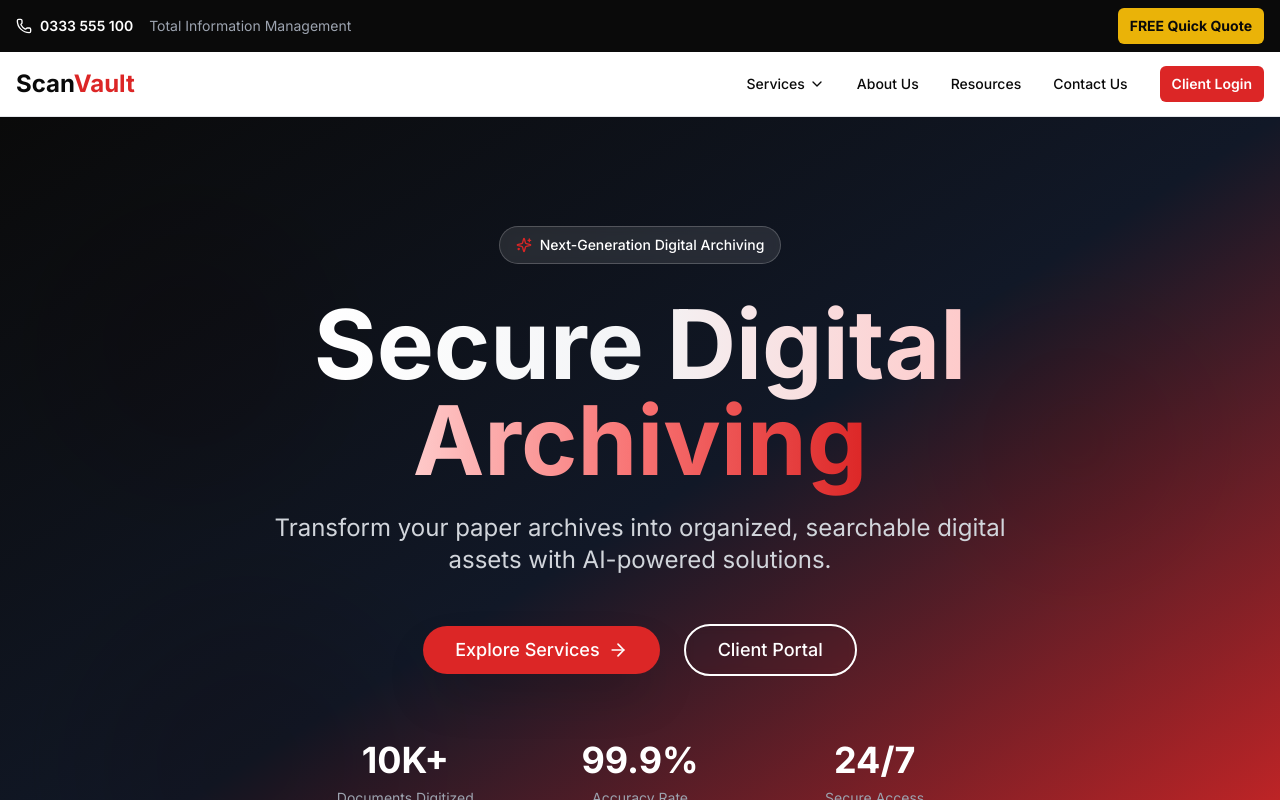
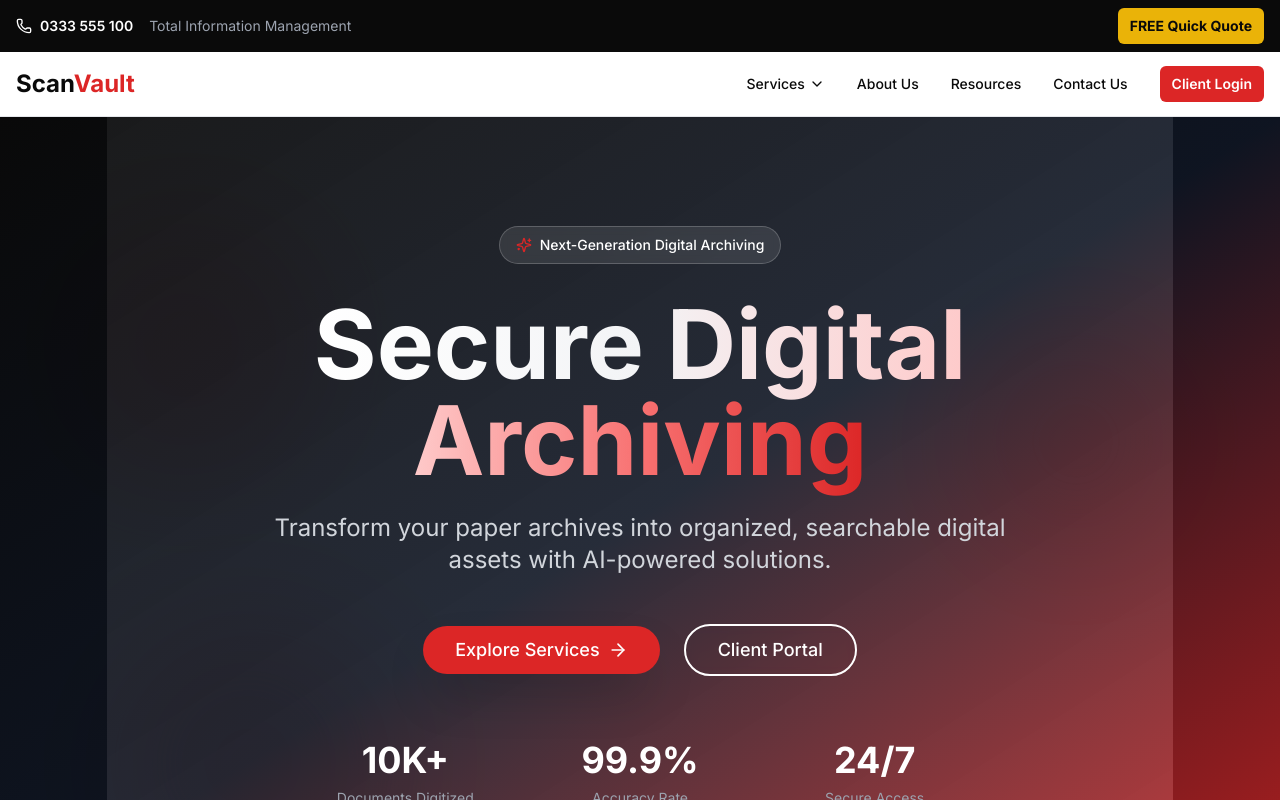
Before and after one commit to kevin21quirk/scanvault, a Next.js app: page / in a window 1280 px wide. Shown: the top 800 px of the page. Built offline with nearby package versions, Linux system fonts and the light colour scheme; no server answers.

Commit message:
Fix: Use Mux Player React component for proper video playback support

```diff
--- a/app/page.tsx
+++ b/app/page.tsx
@@ -6,6 +6,7 @@ import { Input } from "@/components/ui/input";
 import { Label } from "@/components/ui/label";
 import { Shield, Zap, Database, Lock, CheckCircle, ArrowRight, FileArchive, Star, Sparkles, TrendingUp } from "lucide-react";
 import { useState, useEffect } from "react";
+import MuxPlayer from "@mux/mux-player-react";
 
 export default function Home() {
   const [scrollY, setScrollY] = useState(0);
@@ -28,25 +29,23 @@ export default function Home() {
       <section className="relative min-h-screen flex items-center justify-center overflow-hidden bg-gradient-to-br from-scanvault-black via-gray-900 to-scanvault-red">
         {/* Background Video */}
         <div className="absolute inset-0 w-full h-full">
-          <video
+          <MuxPlayer
+            playbackId="maver7qtAkM1D851kcQFFmj01BcWGYFlrIB8tlSDLHRA"
             autoPlay
             loop
             muted
             playsInline
-            preload="auto"
-            className="absolute inset-0 w-full h-full object-cover opacity-0 transition-opacity duration-1000"
-            onLoadedData={(e) => {
-              (e.target as HTMLVideoElement).style.opacity = '1';
-            }}
-            onError={(e) => {
-              console.log('Video failed to load, using fallback background');
-              (e.target as HTMLVideoElement).style.display = 'none';
-            }}
-          >
-            <source src="https://stream.mux.com/maver7qtAkM1D851kcQFFmj01BcWGYFlrIB8tlSDLHRA/high.mp4" type="video/mp4" />
-          </video>
+            style={{
+              position: 'absolute',
+              inset: 0,
+              width: '100%',
+              height: '100%',
+              objectFit: 'cover',
+              '--controls': 'none',
+            } as any}
+          />
           {/* Dark overlay for better text readability */}
-          <div className="absolute inset-0 bg-gradient-to-br from-scanvault-black/90 via-gray-900/85 to-scanvault-red/80"></div>
+          <div className="absolute inset-0 bg-gradient-to-br from-scanvault-black/90 via-gray-900/85 to-scanvault-red/80 pointer-events-none"></div>
         </div>
 
         {/* Animated blobs */}
--- a/package.json
+++ b/package.json
@@ -14,6 +14,7 @@
     "create-users": "tsx scripts/create-users.ts"
   },
   "dependencies": {
+    "@mux/mux-player-react": "^3.13.0",
     "@prisma/client": "^5.14.0",
     "@radix-ui/react-avatar": "^1.0.4",
     "@radix-ui/react-dialog": "^1.0.5",
```
Also changed, not shown: 1 other file (tests, documents, lock files or other folders).
